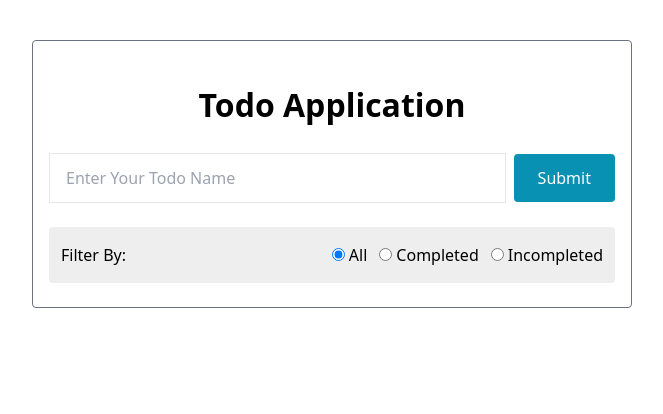
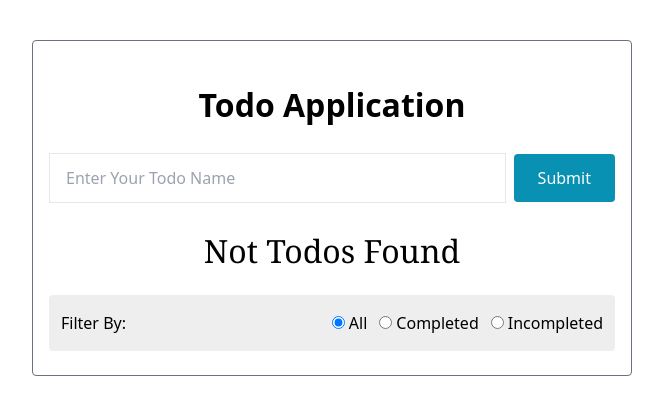
Before and after one commit to sheikharifulislam/react-todo-application, a React (Create React App) app: page / in a window 1280 px wide. Shown: the top 414 px of the page, without its empty margins (308-971 px from the left). Built offline with nearby package versions, Linux system fonts and the light colour scheme.

Commit message:
feat: added todos not found message

```diff
--- a/src/components/Todos.jsx
+++ b/src/components/Todos.jsx
@@ -10,9 +10,15 @@ const Todos = () => {
 
     return (
         <div className="mt-6">
-            {filteredTodos(filter, todos).map((todo) => (
-                <Todo key={todo.id} todo={todo} />
-            ))}
+            {todos.length >= 1 ? (
+                filteredTodos(filter, todos).map((todo) => (
+                    <Todo key={todo.id} todo={todo} />
+                ))
+            ) : (
+                <h1 className="text-center font-serif text-[32px]">
+                    Not Todos Found
+                </h1>
+            )}
         </div>
     );
 };
```
